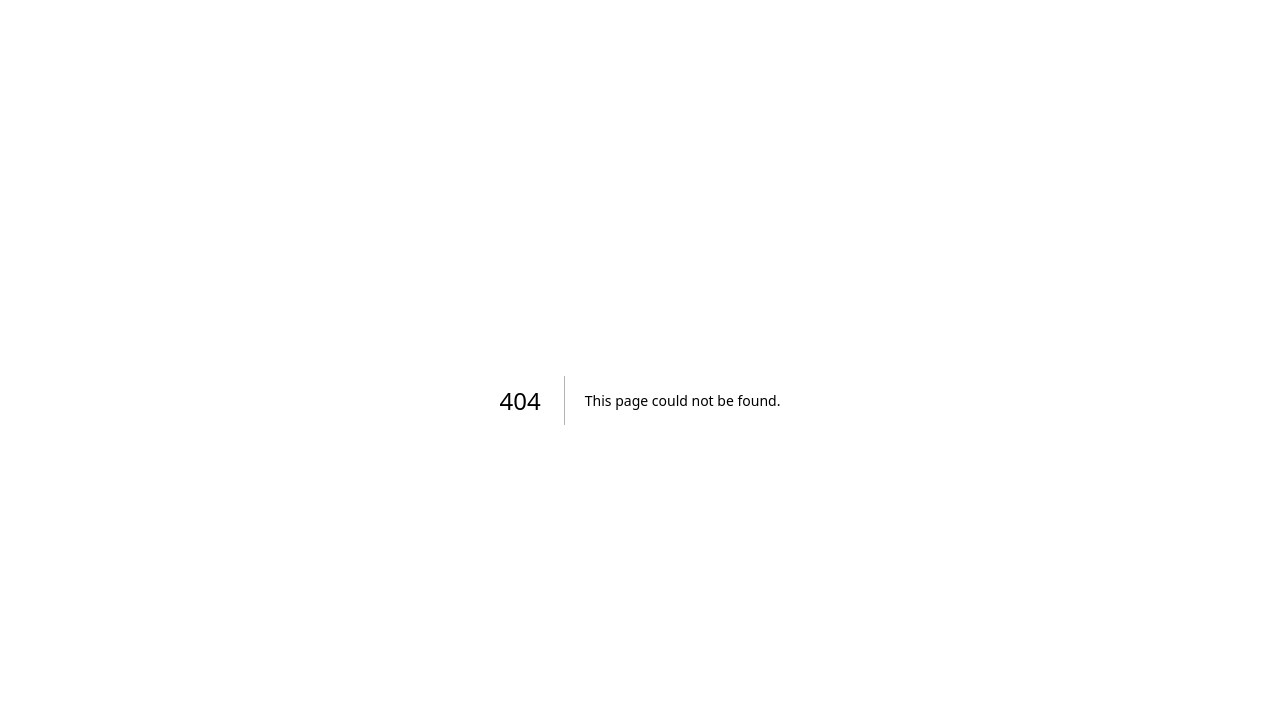
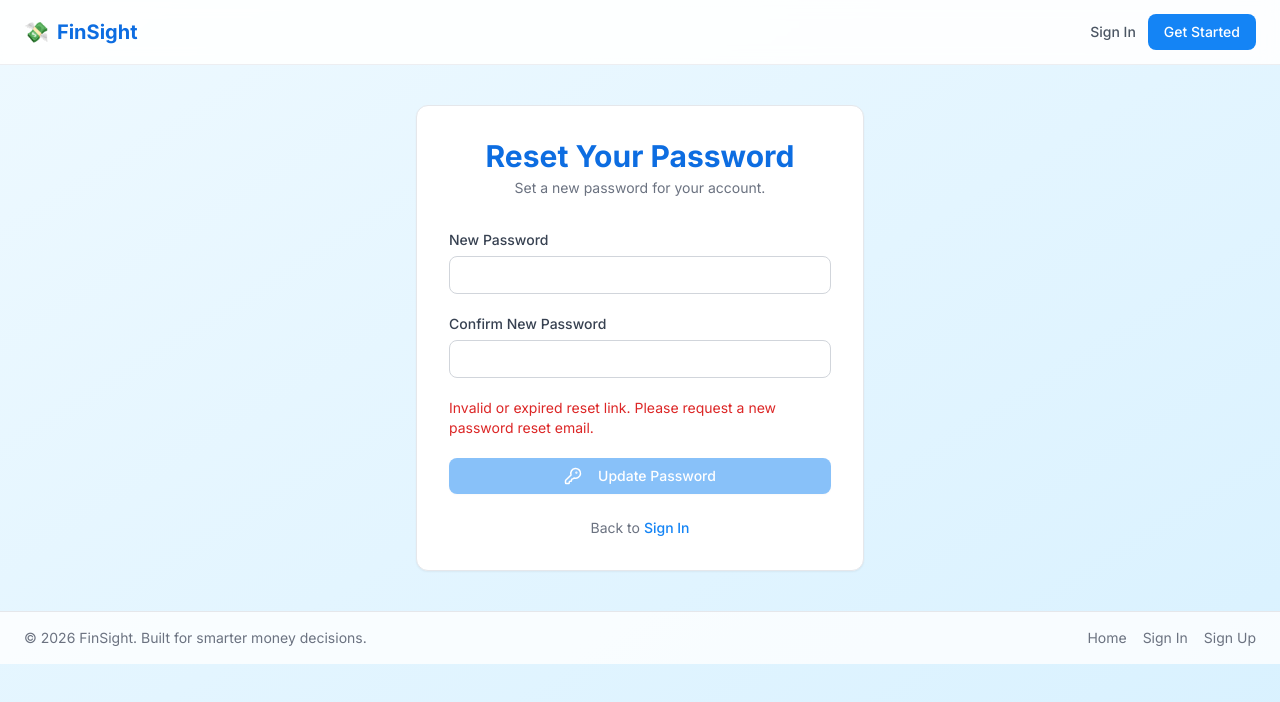
Before and after one commit to developer-aneeb/FinSight, a Next.js app: page /reset-password in a window 1280 px wide. Before the commit this address had no page. Shown: the top 702 px of the page. Built offline with nearby package versions, Linux system fonts and the light colour scheme; no server answers.

Commit message:
project update

```diff
--- /dev/null
+++ b/src/app/(auth)/reset-password/page.tsx
@@ -0,0 +1,154 @@
+"use client";
+
+import { useEffect, useMemo, useState } from "react";
+import { useRouter } from "next/navigation";
+import Link from "next/link";
+import toast from "react-hot-toast";
+import { Button } from "@/components/ui/Button";
+import { Input } from "@/components/ui/Input";
+import { Card } from "@/components/ui/Card";
+import { SiteHeader } from "@/components/layout/SiteHeader";
+import { SiteFooter } from "@/components/layout/SiteFooter";
+import { ROUTES } from "@/utils/constants";
+import { resetPasswordSchema } from "@/utils/validation";
+import { KeyRound } from "lucide-react";
+
+export default function ResetPasswordPage() {
+  const router = useRouter();
+  const [password, setPassword] = useState("");
+  const [confirmPassword, setConfirmPassword] = useState("");
+  const [isSubmitting, setIsSubmitting] = useState(false);
+  const [isPreparing, setIsPreparing] = useState(true);
+  const [resetToken, setResetToken] = useState<string | null>(null);
+  const [errors, setErrors] = useState<{ password?: string; confirmPassword?: string; general?: string }>({});
+
+  const apiBase = useMemo(() => process.env.NEXT_PUBLIC_API_URL || "", []);
+
+  useEffect(() => {
+    const hashParams = new URLSearchParams(window.location.hash.replace(/^#/, ""));
+    const accessToken = hashParams.get("access_token");
+    const tokenType = hashParams.get("token_type");
+    const flowType = hashParams.get("type");
+
+    if (accessToken && tokenType?.toLowerCase() === "bearer" && flowType === "recovery") {
+      setResetToken(accessToken);
+      setIsPreparing(false);
+      window.history.replaceState({}, document.title, window.location.pathname);
+      return;
+    }
+
+    setErrors({ general: "Invalid or expired reset link. Please request a new password reset email." });
+    setIsPreparing(false);
+  }, []);
+
+  const handleSubmit = async (event: React.FormEvent<HTMLFormElement>) => {
+    event.preventDefault();
+
+    const parsed = resetPasswordSchema.safeParse({ password, confirmPassword });
+    if (!parsed.success) {
+      const nextErrors: { password?: string; confirmPassword?: string; general?: string } = {};
+      for (const issue of parsed.error.issues) {
+        if (issue.path[0] === "password") {
+          nextErrors.password = issue.message;
+        }
+        if (issue.path[0] === "confirmPassword") {
+          nextErrors.confirmPassword = issue.message;
+        }
+      }
+      setErrors(nextErrors);
+      return;
+    }
+
+    if (!resetToken) {
+      setErrors({ general: "Reset session is missing. Please open the reset link again." });
+      return;
+    }
+
+    if (!apiBase) {
+      setErrors({ general: "API URL is not configured. Please set NEXT_PUBLIC_API_URL." });
+      return;
+    }
+
+    try {
+      setIsSubmitting(true);
+      setErrors({});
+
+      const response = await fetch(`${apiBase}/auth/update-password`, {
+        method: "POST",
+        headers: {
+          "Content-Type": "application/json",
+          Authorization: `Bearer ${resetToken}`,
+        },
+        body: JSON.stringify({ password: parsed.data.password }),
+      });
+
+      const body = await response.json().catch(() => ({}));
+
+      if (!response.ok) {
+        throw new Error(body?.error || body?.message || "Unable to reset password");
+      }
+
+      toast.success("Password updated successfully. Please sign in.");
+      router.replace(ROUTES.LOGIN);
+    } catch (error) {
+      setErrors({ general: error instanceof Error ? error.message : "Unable to reset password" });
+    } finally {
+      setIsSubmitting(false);
+    }
+  };
+
+  return (
+    <div className="min-h-screen bg-gradient-to-br from-brand-50 to-brand-100">
+      <SiteHeader />
+      <main className="flex items-center justify-center px-4 py-10">
+        <Card className="w-full max-w-md p-8">
+          <div className="text-center mb-8">
+            <h1 className="text-3xl font-bold text-brand-700">Reset Your Password</h1>
+            <p className="text-gray-500 text-sm mt-1">Set a new password for your account.</p>
+          </div>
+
+          {isPreparing ? (
+            <p className="text-sm text-gray-500 text-center">Preparing secure reset session...</p>
+          ) : (
+            <form onSubmit={handleSubmit} className="space-y-5">
+              <Input
+                label="New Password"
+                type="password"
+                value={password}
+                onChange={(event) => setPassword(event.target.value)}
+                error={errors.password}
+                autoComplete="new-password"
+                required
+              />
+
+              <Input
+                label="Confirm New Password"
+                type="password"
+                value={confirmPassword}
+                onChange={(event) => setConfirmPassword(event.target.value)}
+                error={errors.confirmPassword}
+                autoComplete="new-password"
+                required
+              />
+
+              {errors.general && <p className="text-sm text-red-600">{errors.general}</p>}
+
+              <Button type="submit" className="w-full" isLoading={isSubmitting} disabled={!resetToken}>
+                <KeyRound size={18} className="mr-2" />
+                Update Password
+              </Button>
+            </form>
+          )}
+
+          <p className="text-center text-sm text-gray-500 mt-6">
+            Back to {" "}
+            <Link href={ROUTES.LOGIN} className="text-brand-600 font-medium hover:text-brand-700">
+              Sign In
+            </Link>
+          </p>
+        </Card>
+      </main>
+      <SiteFooter compact />
+    </div>
+  );
+}
```
